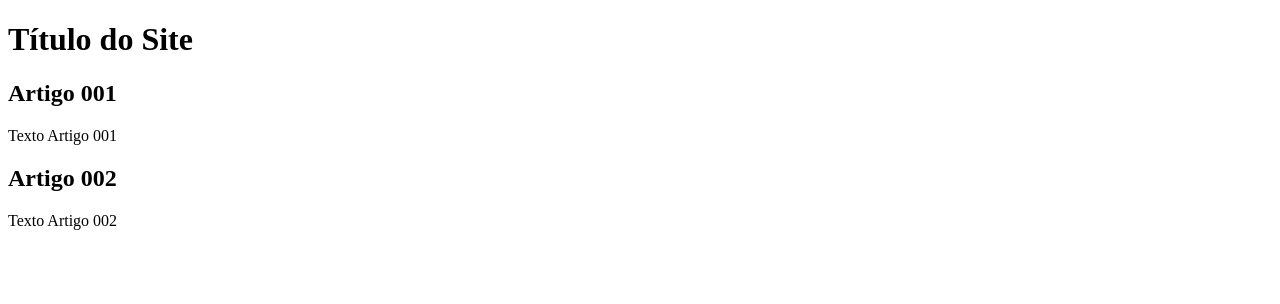
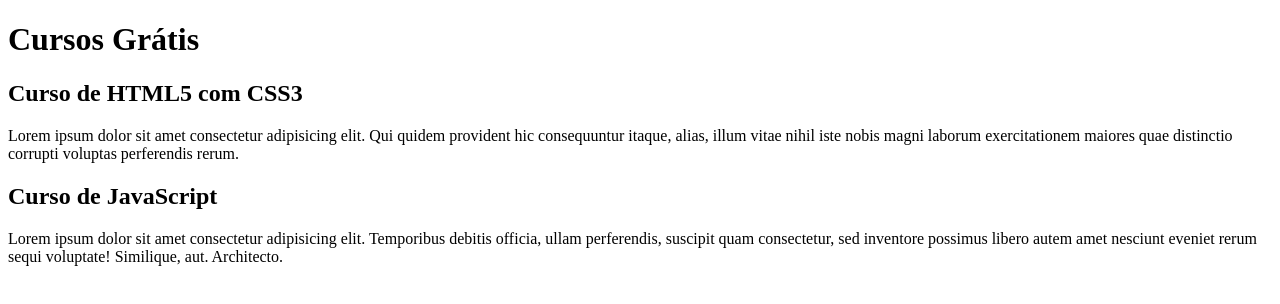
Before and after one commit to LucasDutra1001/projeto-site, a plain HTML site: page index.html in a window 1280 px wide. Drawn offline with Linux system fonts and the light colour scheme.

Commit message:
comecei a escrever o conteúdo

```diff
--- a/index.html
+++ b/index.html
@@ -8,15 +8,15 @@
 <body>
     <main>
          <header>
-            <h1>Título do Site</h1>
+            <h1>Cursos Grátis</h1>
          </header>
          <article>
-            <h2>Artigo 001</h2>
-            <p>Texto Artigo 001</p>
+            <h2>Curso de HTML5 com CSS3</h2>
+            <p>Lorem ipsum dolor sit amet consectetur adipisicing elit. Qui quidem provident hic consequuntur itaque, alias, illum vitae nihil iste nobis magni laborum exercitationem maiores quae distinctio corrupti voluptas perferendis rerum. </p>
          </article>
          <article>
-            <h2>Artigo 002</h2>
-            <p>Texto Artigo 002</p>
+            <h2>Curso de JavaScript</h2>
+            <p>Lorem ipsum dolor sit amet consectetur adipisicing elit. Temporibus debitis officia, ullam perferendis, suscipit quam consectetur, sed inventore possimus libero autem amet nesciunt eveniet rerum sequi voluptate! Similique, aut. Architecto.</p>
          </article>
     </main>
 </body>
```
